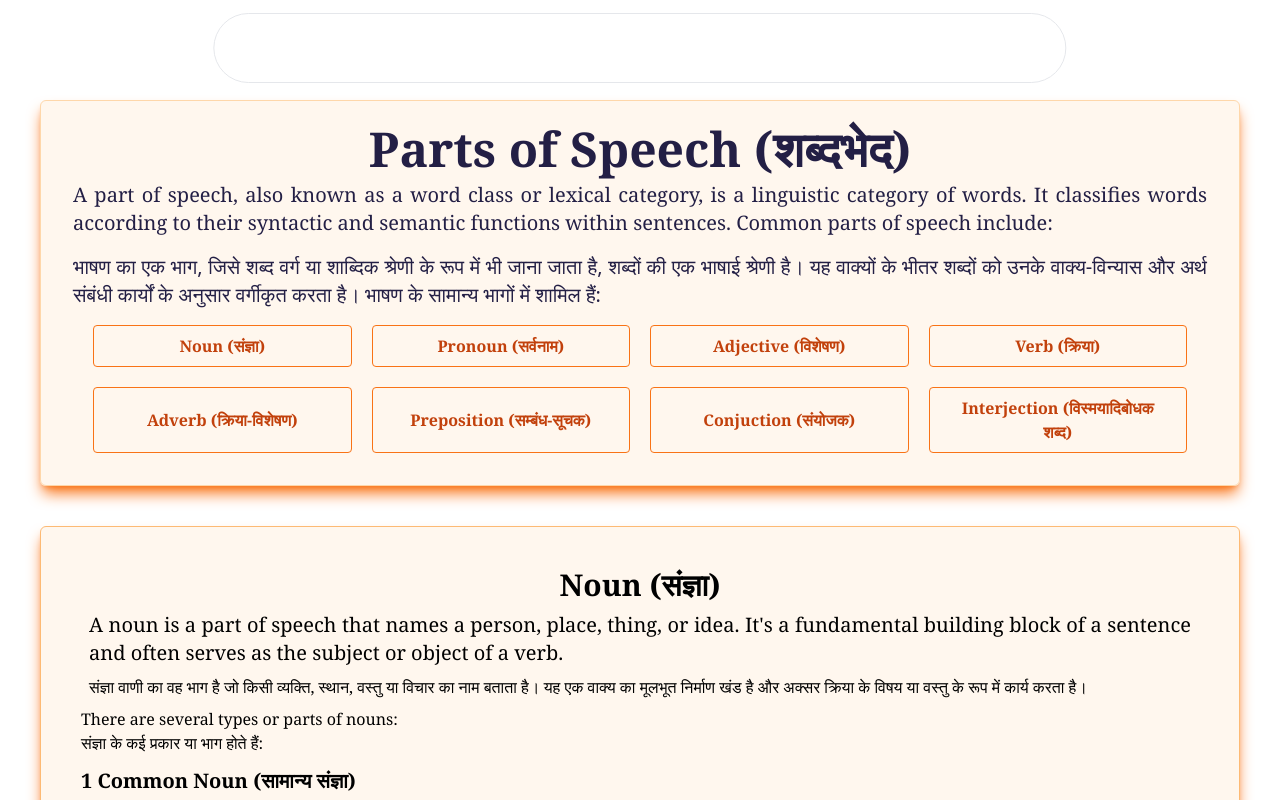
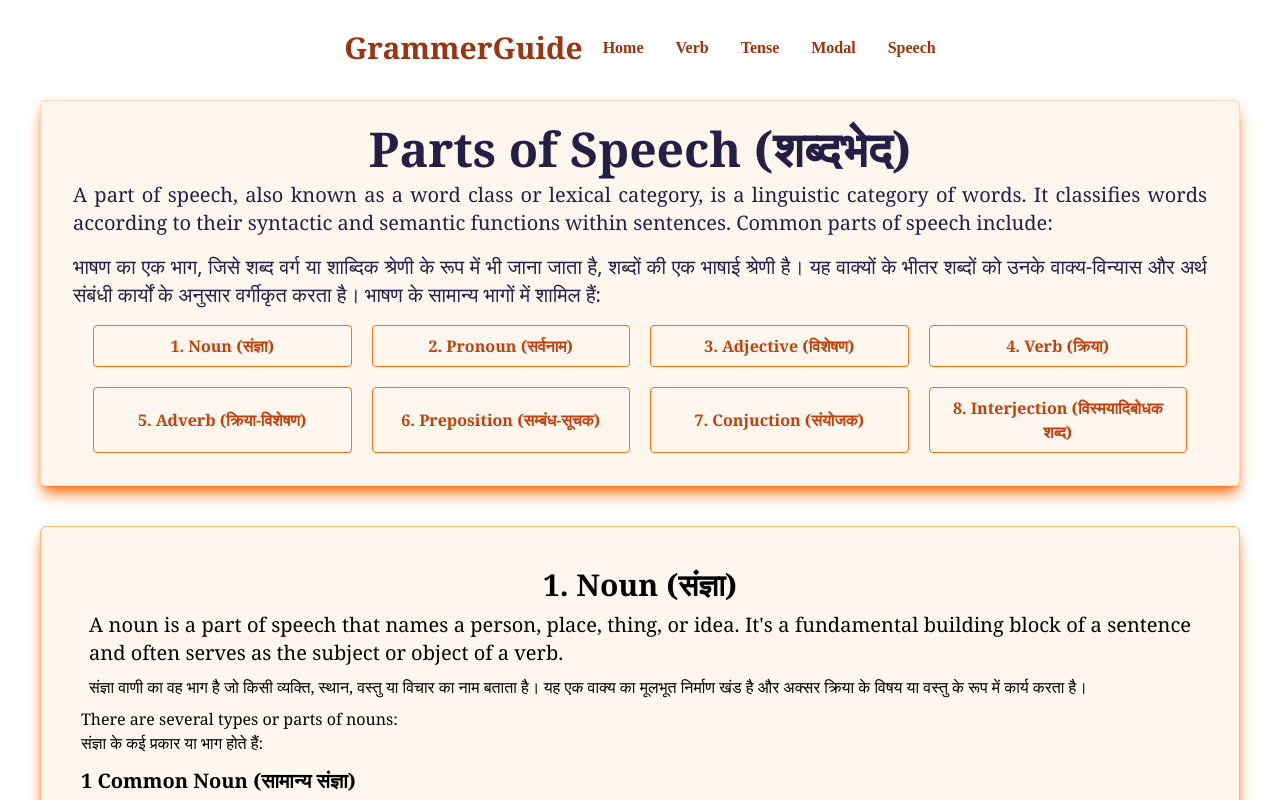
Before and after one commit to Bobbykumar706584/grammar, a React (Create React App) app: page /speech in a window 1280 px wide. Shown: the top 800 px of the page. Built offline with nearby package versions, Linux system fonts and the light colour scheme.

Commit message:
css update

```diff
--- a/src/components/Modal.js
+++ b/src/components/Modal.js
@@ -49,7 +49,7 @@ const Modal = () => {
           </div>
         </div>
         {Data.modal.map((item) => (
-          <div className="grid grid-cols-3 border text-center border-black p-2 md:mx-5 odd:bg-orange-100 even:bg-orange-200">
+          <div className="grid grid-cols-3 border text-center border-black p-2 md:mx-5 odd:bg-orange-100 even:bg-orange-200 font-bold">
             <div>{item.modalName}</div>
             <div>{item.negativeModalName}</div>
             <div>{item.form}</div>
--- a/src/components/Nav/Header.js
+++ b/src/components/Nav/Header.js
@@ -21,12 +21,12 @@ const Header = () => {
       className={`fixed top-12 bg-orange-800 left-1/2 text-white font-['poppins'] transform -translate-x-1/2 -translate-y-1/2 w-2/3 z-50 flex items-center justify-center p-2  transition-all duration-500 ease-in-out text-center ${
         scrolled
           ? "backdrop-blur-lg bg-white/30 py-1 shadow-xl rounded-full md:w-[50%] border border-white/50"
-          : "bg-transparent border rounded-full"
+          : "bg-transparent"
       }`}
     >
       <div className="max-w-[1240px] flex items-center justify-between px-4 py-2">
         <div
-          className={`text-2xl md:text-3xl font-bold font-serif mr-5 transition-all duration-300`}
+          className={`text-2xl md:text-3xl text-orange-800 font-bold font-serif mr-5 transition-all duration-300`}
         >
           <a href="/">GrammerGuide</a>
         </div>
@@ -44,7 +44,7 @@ const Header = () => {
         )}
 
         <ul
-          className={`hidden md:flex gap-8 font-bold transition-all duration-300 `}
+          className={`hidden md:flex gap-8 font-bold transition-all text-orange-800 duration-300 `}
         >
           <li className="">
             <a href="/">Home</a>
--- a/src/components/Speech.js
+++ b/src/components/Speech.js
@@ -5,6 +5,17 @@ import Header from "./Nav/Header";
 import data from "../JsonData/Common.json";
 import TableReact from "./Nav/customTable";
 import Footer from "./Nav/Footer";
+
+const speechType = [
+  "Noun (संज्ञा)",
+  "Pronoun (सर्वनाम)",
+  "Adjective (विशेषण)",
+  "Verb (क्रिया)",
+  "Adverb (क्रिया-विशेषण)",
+  "Preposition (सम्बंध-सूचक)",
+  "Conjuction (संयोजक)",
+  "Interjection (विस्मयादिबोधक शब्द)",
+];
 
 const Speech = () => {
   return (
@@ -27,36 +38,20 @@ const Speech = () => {
           भाषण के सामान्य भागों में शामिल हैं:
         </p>
         <div className="grid md:grid-cols-4 text-cente p-2 gap-5 mx-5">
-          <button className="bg-transparent hover:bg-orange-800 text-orange-700 font-semibold hover:text-white py-2 px-4 border border-orange-500 hover:border-transparent rounded">
-            Noun (संज्ञा)
-          </button>
-          <button className="bg-transparent hover:bg-orange-800 text-orange-700 font-semibold hover:text-white py-2 px-4 border border-orange-500 hover:border-transparent rounded">
-            Pronoun (सर्वनाम)
-          </button>
-          <button className="bg-transparent hover:bg-orange-800 text-orange-700 font-semibold hover:text-white py-2 px-4 border border-orange-500 hover:border-transparent rounded">
-            Adjective (विशेषण)
-          </button>
-          <button className="bg-transparent hover:bg-orange-800 text-orange-700 font-semibold hover:text-white py-2 px-4 border border-orange-500 hover:border-transparent rounded">
-            Verb (क्रिया)
-          </button>
-          <button className="bg-transparent hover:bg-orange-800 text-orange-700 font-semibold hover:text-white py-2 px-4 border border-orange-500 hover:border-transparent rounded">
-            Adverb (क्रिया-विशेषण)
-          </button>
-          <button className="bg-transparent hover:bg-orange-800 text-orange-700 font-semibold hover:text-white py-2 px-4 border border-orange-500 hover:border-transparent rounded">
-            Preposition (सम्बंध-सूचक)
-          </button>
-          <button className="bg-transparent hover:bg-orange-800 text-orange-700 font-semibold hover:text-white py-2 px-4 border border-orange-500 hover:border-transparent rounded">
-            Conjuction (संयोजक)
-          </button>
-          <button className="bg-transparent hover:bg-orange-800 text-orange-700 font-semibold hover:text-white py-2 px-4 border border-orange-500 hover:border-transparent rounded">
-            Interjection (विस्मयादिबोधक शब्द)
-          </button>
+          {speechType.map((item, index) => (
+            <button
+              key={index}
+              className="bg-transparent hover:bg-orange-800 text-orange-700 font-semibold hover:text-white py-2 px-4 border border-orange-500 hover:border-transparent rounded"
+            >
+              {index + 1}. {item}
+            </button>
+          ))}
         </div>
       </div>
       {/* noun */}
       <div className="m-10 p-10 border border-orange-300 bg-orange-200/20 rounded-md shadow-lg shadow-orange-500 text-justify font-serif">
         <h1 className="md:text-3xl font-bold text-center hover:text-orange-800">
-          Noun (संज्ञा)
+          1. Noun (संज्ञा)
         </h1>
         <p className="text-justify m-2 md:text-xl">
           A noun is a part of speech that names a person, place, thing, or idea.
@@ -94,7 +89,7 @@ const Speech = () => {
       {/* pronoun */}
       <div className="m-10 p-10 border border-orange-300 bg-orange-200/20 rounded-md shadow-lg shadow-orange-500 text-justify font-serif">
         <h1 className="md:text-3xl font-bold text-center hover:text-orange-800">
-          Pronoun (सर्वनाम)
+          2. Pronoun (सर्वनाम)
         </h1>
         <p className="text-justify m-2">
           A pronoun is a part of speech that takes the place of a noun in a
@@ -133,7 +128,7 @@ const Speech = () => {
       {/* adjective */}
       <div className="m-10 p-10 border border-orange-300 bg-orange-200/20 rounded-md shadow-lg shadow-orange-500 text-justify font-serif">
         <h1 className="md:text-3xl font-bold text-center hover:text-orange-800">
-          Adjective (विशेषण)
+          3. Adjective (विशेषण)
         </h1>
         <p className="text-justify m-2">
           An adjective is a part of speech that modifies or describes a noun or
@@ -174,7 +169,7 @@ const Speech = () => {
       {/* verb */}
       <div className="m-10 p-10 border border-orange-300 bg-orange-200/20 rounded-md shadow-lg shadow-orange-500 text-justify font-serif">
         <h1 className="md:text-3xl font-bold text-center hover:text-orange-800">
-          Verb (क्रिया)
+          4. Verb (क्रिया)
         </h1>
         <p className="text-justify m-2">
           A verb is a word that expresses an action, occurrence, or state of
@@ -201,7 +196,7 @@ const Speech = () => {
       {/* adverb */}
       <div className="m-10 p-10 border border-orange-300 bg-orange-200/20 rounded-md shadow-lg shadow-orange-500 text-justify font-serif">
         <h1 className="md:text-3xl font-bold text-center hover:text-orange-800">
-          Adverb (क्रिया-विशेषण)
+          5. Adverb (क्रिया-विशेषण)
         </h1>
         <p className="text-justify m-2">
           An adverb is a word that modifies or describes a verb, adjective, or
@@ -237,7 +232,7 @@ const Speech = () => {
       {/* Preposition */}
       <div className="m-10 p-10 border border-orange-300 bg-orange-200/20 rounded-md shadow-lg shadow-orange-500 text-justify font-serif">
         <h1 className="md:text-3xl font-bold text-center hover:text-orange-800">
-          Preposition (सम्बंध-सूचक)
+          6. Preposition (सम्बंध-सूचक)
         </h1>
         <p className="text-justify m-2">
           A preposition is a word that typically comes before a noun or pronoun
@@ -274,7 +269,7 @@ const Speech = () => {
       {/* Conjuction */}
       <div className="m-10 p-10 border border-orange-300 bg-orange-200/20 rounded-md shadow-lg shadow-orange-500 text-justify font-serif">
         <h1 className="md:text-3xl font-bold text-center hover:text-orange-800">
-          Conjuction (संयोजक)
+          7. Conjuction (संयोजक)
         </h1>
         <p className="text-justify m-2">
           A conjunction is a word that connects words, phrases, or clauses
@@ -377,7 +372,7 @@ const Speech = () => {
       {/* interjection */}
       <div className="m-10 p-10 border border-orange-300 bg-orange-200/20 rounded-md shadow-lg shadow-orange-500 text-justify font-serif">
         <h1 className="md:text-3xl font-bold text-center hover:text-orange-800">
-          Interjection (विस्मयादिबोधक शब्द)
+          8. Interjection (विस्मयादिबोधक शब्द)
         </h1>
         <p className="text-justify m-2">
           Interjections are words or phrases used to express emotions,
```
Also changed, not shown: 1 other file (tests, documents, lock files or other folders).
